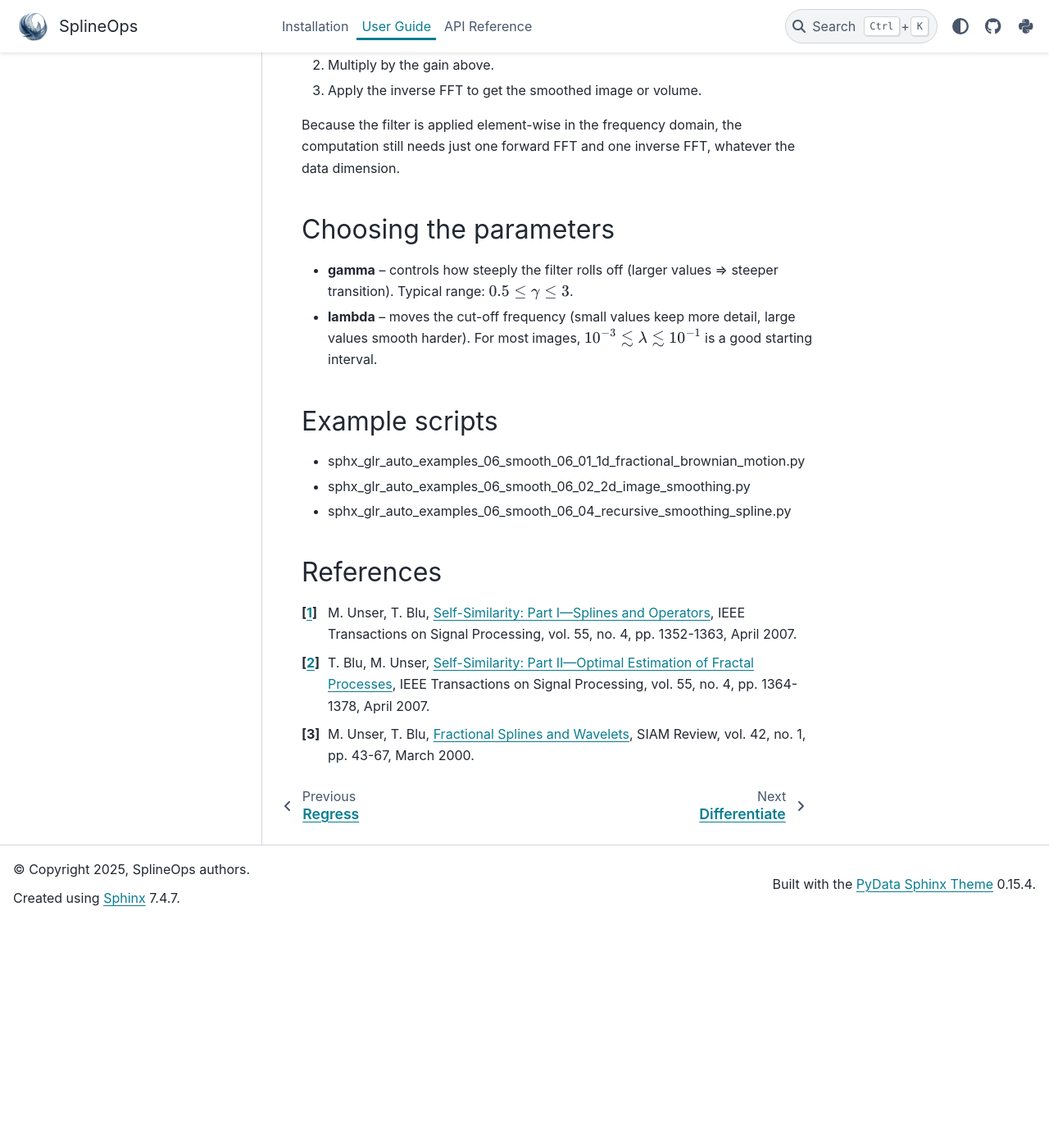
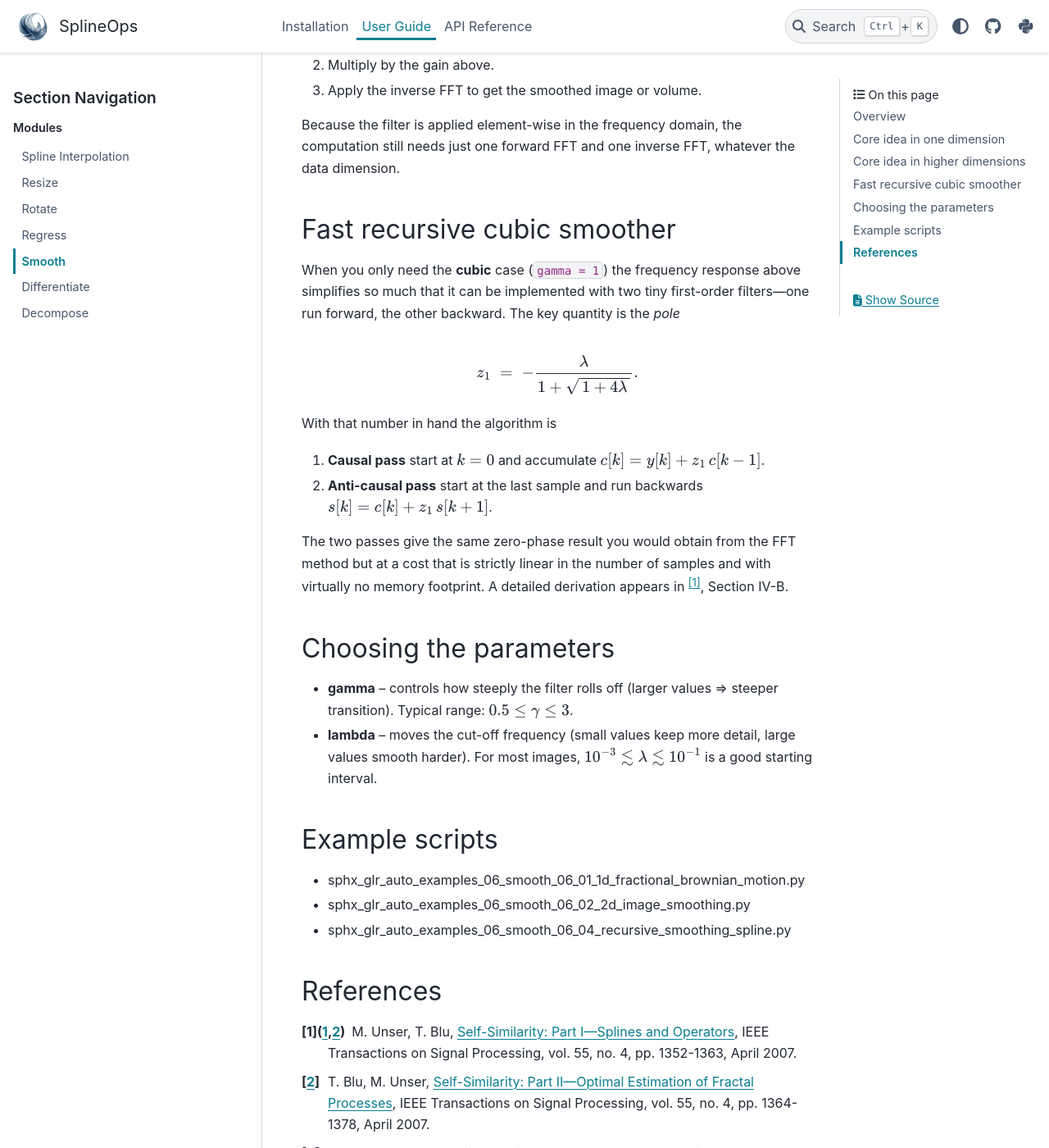
Before and after one commit to splineops/splineops, a Sphinx documentation site: the page built from docs/user-guide/05_smooth.rst, in a window 1280 px wide and 1400 px high, scrolled down 2037 px. Shown: the whole window at 82% size. Built offline with Sphinx 7.4.7 and the PyData theme 0.15.4, drawn with Linux system fonts in a browser that asks for light colours; pages that are not in the unit, such as notebooks, are missing from menus; before the commit the page ends 3161 px from its top, so only the background shows below that.

Commit message:
Update smooth rst

```diff
--- a/docs/user-guide/05_smooth.rst
+++ b/docs/user-guide/05_smooth.rst
@@ -103,6 +103,33 @@
 computation still needs just one forward FFT and one inverse FFT,
 whatever the data dimension.
 
+Fast recursive cubic smoother
+-----------------------------
+
+When you only need the **cubic** case (``gamma = 1``) the frequency
+response above simplifies so much that it can be implemented with two
+tiny first-order filters—one run forward, the other backward.  The key
+quantity is the *pole*
+
+.. math::
+
+   z_1 \;=\;-\frac{\lambda}{1+\sqrt{\,1+4\lambda\,}}.
+
+With that number in hand the algorithm is
+
+#. **Causal pass**
+   start at :math:`k = 0` and accumulate
+   :math:`c[k] = y[k] + z_1\,c[k-1]`.
+
+#. **Anti-causal pass**
+   start at the last sample and run backwards
+   :math:`s[k] = c[k] + z_1\,s[k+1]`.
+
+The two passes give the same zero-phase result you would obtain from the
+FFT method but at a cost that is strictly linear in the number of
+samples and with virtually no memory footprint.  A detailed derivation
+appears in [1]_, Section IV-B.
+
 Choosing the parameters
 -----------------------
 
```
